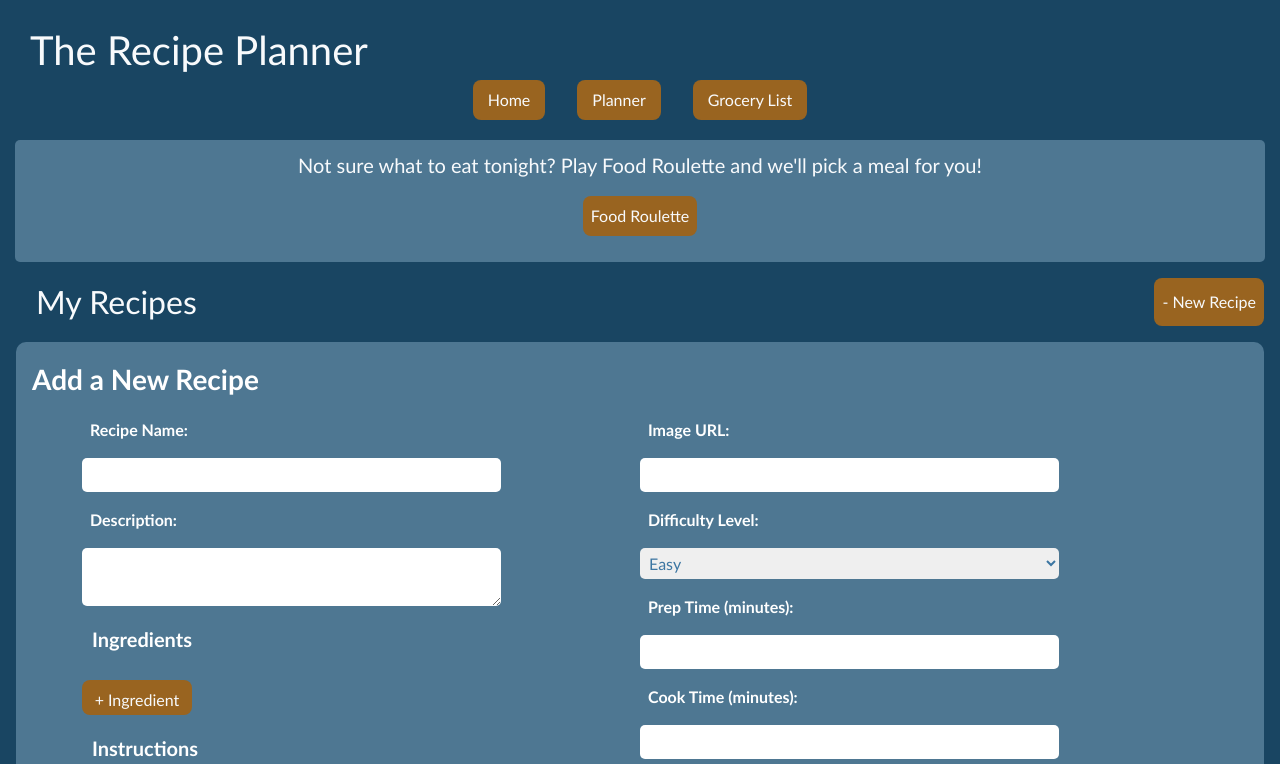
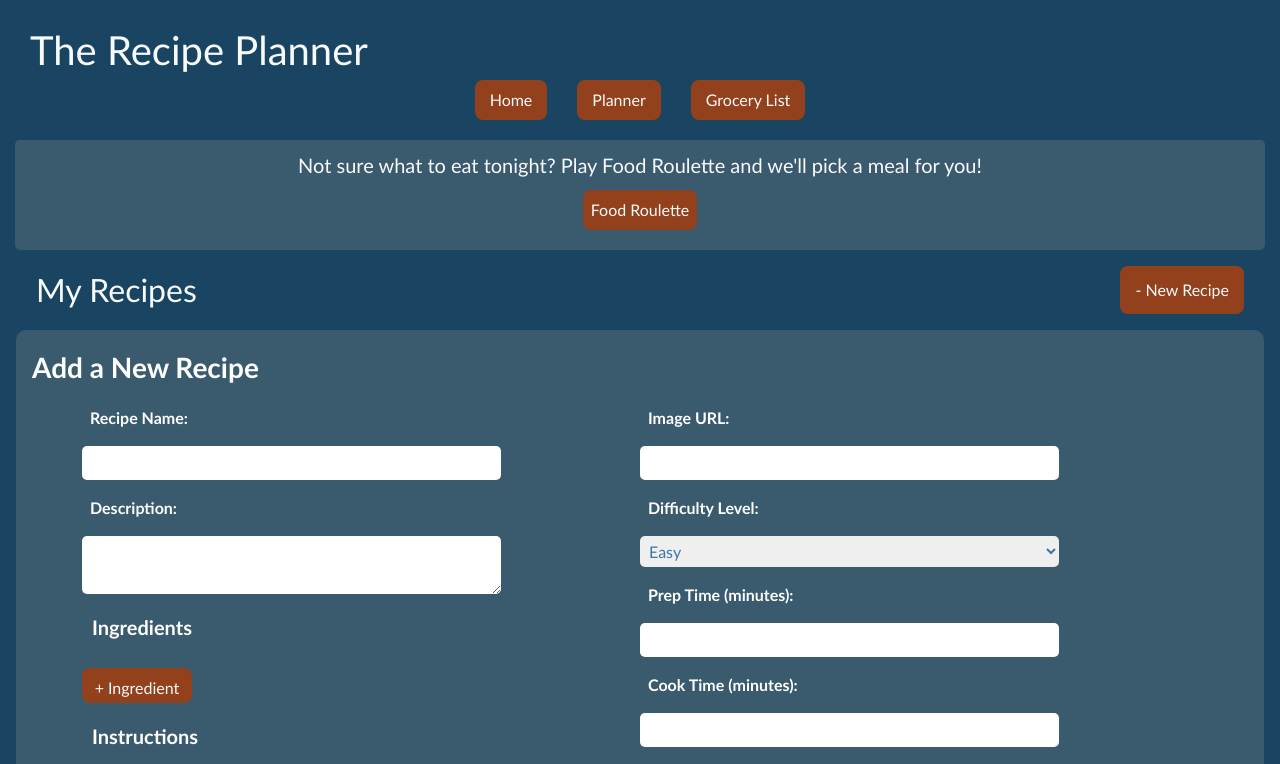
Before and after one commit to nathangreen1632/recipe-planner, a website: page public/index.html in a window 1280 px wide. Both pictures are taken after a click on the button "+ New Recipe". Shown: the top 764 px of the page. Drawn offline with nearby package versions, Linux system fonts and the light colour scheme; files that its build step writes are made by us from their sources.

Commit message:
minor CSS improvements

```diff
--- a/public/assets/js/logic.js
+++ b/public/assets/js/logic.js
@@ -2,7 +2,6 @@ import { baseRecipes } from './data.js';
 
 const addRecipeBtn = document.getElementById('add-recipe-btn');
 const recipeModal = document.getElementById('recipe-modal');
-const closeRecipeModal = document.getElementById('close-recipe-modal');
 const recipeForm = document.getElementById('recipe-form');
 const ingredientList = document.getElementById('ingredient-list');
 const addIngredientBtn = document.getElementById('add-ingredient-btn');
@@ -158,10 +157,6 @@ addRecipeBtn.addEventListener('click', () => {
         recipeModal.classList.add('hidden');
         addRecipeBtn.textContent = '+ New Recipe';
     }
-});
-
-closeRecipeModal.addEventListener('click', () => {
-    recipeModal.classList.add('hidden');
 });
 
 addIngredientBtn.addEventListener('click', createIngredientField);
--- a/public/grocery-list.html
+++ b/public/grocery-list.html
@@ -9,12 +9,10 @@
 <body>
   <header>
     <h1>Grocery List</h1>
-    <nav>
-      <ul class="flex justify-center space-x-4 md:space-x-6">
-        <li><a href="./index.html">Home</a></li>
-        <li><a href="./planner.html">Planner</a></li>
-        <li><a href="./grocery-list.html">Grocery List</a></li>
-      </ul>
+    <nav class="flex justify-center space-x-4 md:space-x-6">
+        <a href="./index.html"><button>Home</button></a>
+        <a href="./planner.html"><button>Planner</button></a>
+        <a href="./grocery-list.html"><button>Grocery List</button></a>
     </nav>
 </header>
 
--- a/public/index.html
+++ b/public/index.html
@@ -9,13 +9,11 @@
 <body>
   <header class="homepage-header">
       <h1>The Recipe Planner</h1>
-      <nav>
-        <ul class="flex justify-center space-x-4 md:space-x-6">
-          <li><a href="./index.html">Home</a></li>
-          <li><a href="./planner.html">Planner</a></li>
-          <li><a href="./grocery-list.html">Grocery List</a></li>
-        </ul>
-      </nav>
+      <nav class="flex justify-center space-x-4 md:space-x-6">
+        <a href="./index.html"><button>Home</button></a>
+        <a href="./planner.html"><button>Planner</button></a>
+        <a href="./grocery-list.html"><button>Grocery List</button></a>
+    </nav>
   </header>
 
   <main>
@@ -50,6 +48,7 @@
                 <h3>Instructions</h3>
                 <div id="instruction-list"></div>
                 <button type="button" id="add-instruction-btn">+ Instruction</button>
+                <button type="submit" id="save-recipe">Save Recipe</button>
               </div>
 
               <div id="recipe-form-additional">
@@ -86,8 +85,6 @@
                 <input type="url" id="source" name="source" required>
               </div>
             </form>
-          <button type="submit">Save Recipe</button>
-          <button type="button" id="close-recipe-modal">Close</button>
         </div>
     </section>
 
--- a/public/planner.html
+++ b/public/planner.html
@@ -10,13 +10,11 @@
 <body>
   <header>
     <h1>My Planner</h1>
-    <nav>
-      <ul class="flex justify-center space-x-4 md:space-x-6">
-        <li><a href="./index.html">Home</a></li>
-        <li><a href="./planner.html">Planner</a></li>
-        <li><a href="./grocery-list.html">Grocery List</a></li>
-      </ul>
-    </nav>
+    <nav class="flex justify-center space-x-4 md:space-x-6">
+      <a href="./index.html"><button>Home</button></a>
+      <a href="./planner.html"><button>Planner</button></a>
+      <a href="./grocery-list.html"><button>Grocery List</button></a>
+  </nav>
 </header>
 
   <main class="p-6">
--- a/src/styles/app.css
+++ b/src/styles/app.css
@@ -11,10 +11,10 @@
 :root {
   --primary-background-color: #194562;
   --primary-text-color: #f8fafc;
-  --primary-btn-color: #996420;
+  --primary-btn-color: #92411C;
   --primary-btn-hover-color: #E4B273;
   --form-text-color: #3c76a2;
-  --recipe-card-color: #4E7792;
+  --recipe-card-color: #3A5A6E;
   --recipe-card-font-color: #ffffff;
   --recipe-card-btn-color: #bbf7d0;
   --recipe-card-btn-hover-color: #76B3E6;
@@ -43,23 +43,6 @@ h3 {
   font-size: 1.25em;
 }
 
-nav ul {
-  list-style: none;
-  padding: 0;
-  gap: .5em;
-}
-
-nav ul li {
-  background-color: var(--primary-btn-color);
-  padding: 8px 15px;
-  border-radius: 8px;
-}
-
-nav ul li:hover {
-  background-color: var(--primary-btn-hover-color);
-  box-shadow: 0 0 10px 0 #7dd3fc;
-}
-
 button {
   background-color: var(--primary-btn-color);
   color: var(--primary-text-color);
@@ -72,6 +55,11 @@ button:hover {
   box-shadow: 0 0 10px 0 #7dd3fc;
 }
 
+nav button {
+  margin: 0 3px;
+  padding: 8px 15px;
+}
+
 /* Homepage Styling */
 .recipe-generator-container {
   background-color: var(--recipe-card-color);
@@ -81,8 +69,8 @@ button:hover {
   margin: 10px 15px;
 }
 
-#random-recipe-btn {
-  margin: 1em;
+.recipe-generator-container button {
+  margin: 10px;
 }
 
 #add-recipe-btn-container {
@@ -94,6 +82,11 @@ button:hover {
 #add-recipe-btn-container h2 {
   font-size: 2em;
   margin: 0 0 0 20px;
+}
+
+#add-recipe-btn-container button {
+  padding: 0 15px;
+  margin: 0 20px;
 }
 
 #recipe-modal {
@@ -177,6 +170,11 @@ button:hover {
   min-width: 110px;
 }
 
+#save-recipe {
+  margin: 250px 0 0 50px;
+  width: 50%;
+}
+
 #recipe-container {
   display: flex;
   flex-wrap: wrap;
@@ -228,7 +226,6 @@ button:hover {
 }
 
 .recipe-card a {
-  color: #0437ad;
   text-decoration: underline;
 }
 
@@ -257,6 +254,8 @@ footer {
 
 .weekly-planner div {
   background: linear-gradient(45deg, var(--recipe-card-color), var(--primary-btn-color));
+  flex: 1 0 30%;
+  text-align: center;
   border-radius: 5px;
   padding: 15px 25px;
 }
```
Also changed, not shown: README1.md.
